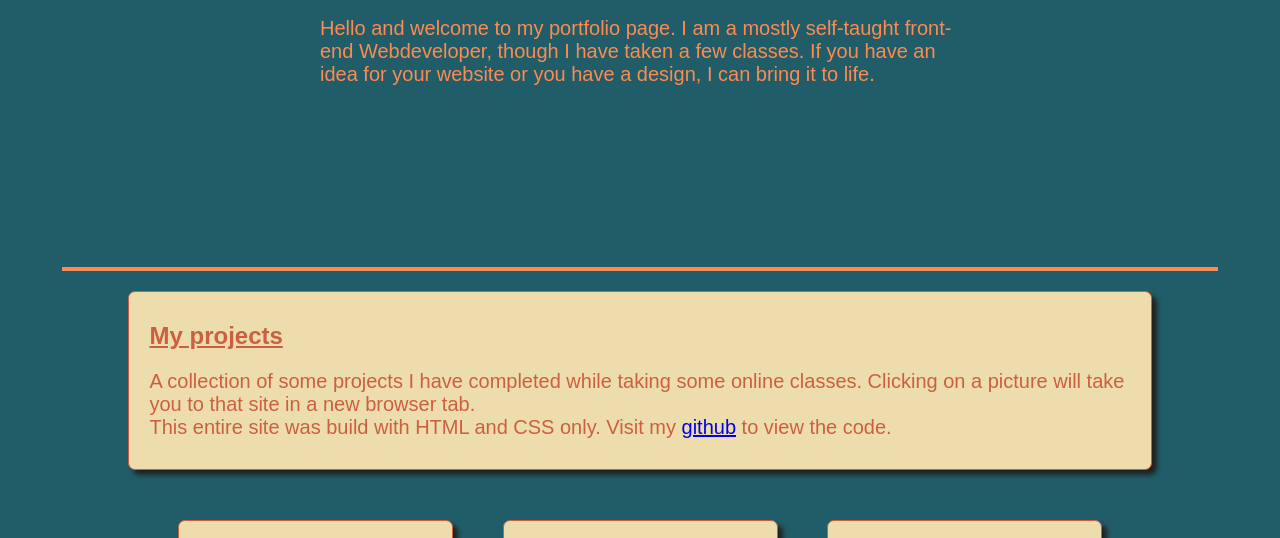
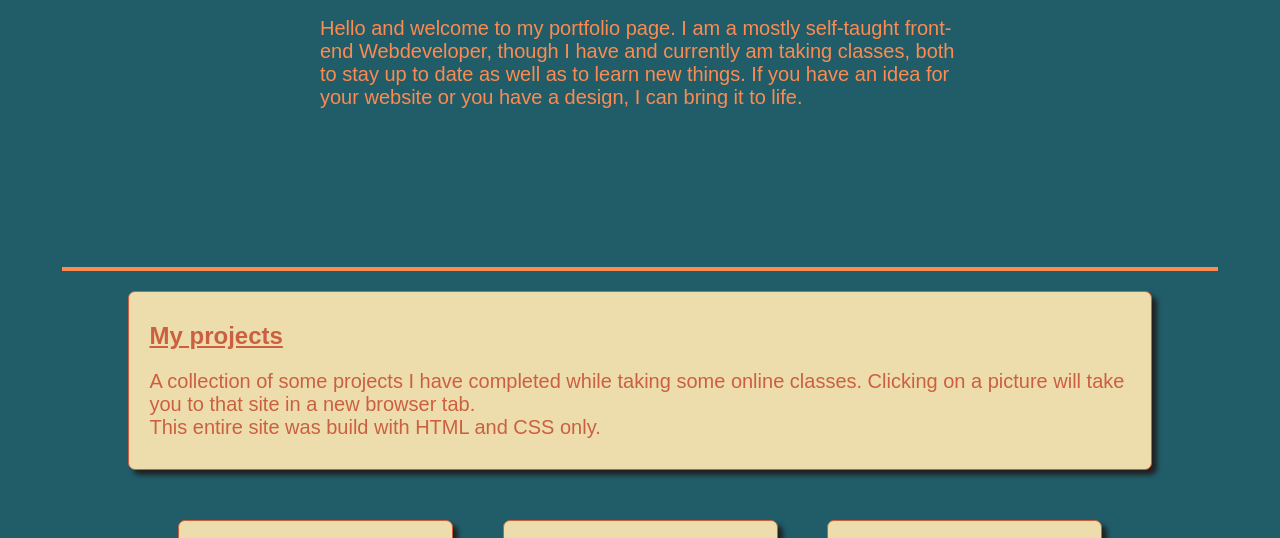
Before and after one commit to ElaDorn8/eladorn8.github.io, a plain HTML site: page index.html in a window 1280 px wide. Shown: the part 189-727 px from the top of the page. Drawn offline with Linux system fonts and the light colour scheme.

Commit message:
Update index.html

```diff
--- a/index.html
+++ b/index.html
@@ -32,7 +32,7 @@
     </div>
     <div class="intro">
         <h1>Michaela Dorn</h1>
-        <p>Hello and welcome to my portfolio page. I am a mostly self-taught front-end Webdeveloper, though I have taken a few classes. If you have an idea for your website
+        <p>Hello and welcome to my portfolio page. I am a mostly self-taught front-end Webdeveloper, though I have and currently am taking classes, both to stay up to date as well as to learn new things. If you have an idea for your website
            or you have a design, I can bring it to life.</p>
     </div>
     <hr />
@@ -43,8 +43,7 @@
         <p> A collection of some projects I have completed while taking
             some online classes. Clicking on a picture will take you to that site in a new browser tab.<br />
            This entire site was build with HTML and CSS only.
-           Visit my <a href="https://github.com/ElaDorn8/eladorn8.github.io">github</a> to view the code.
-        </p>
+         </p>
     </div>
     <div class="container">
         <div  class= 'projectCard'>
```
